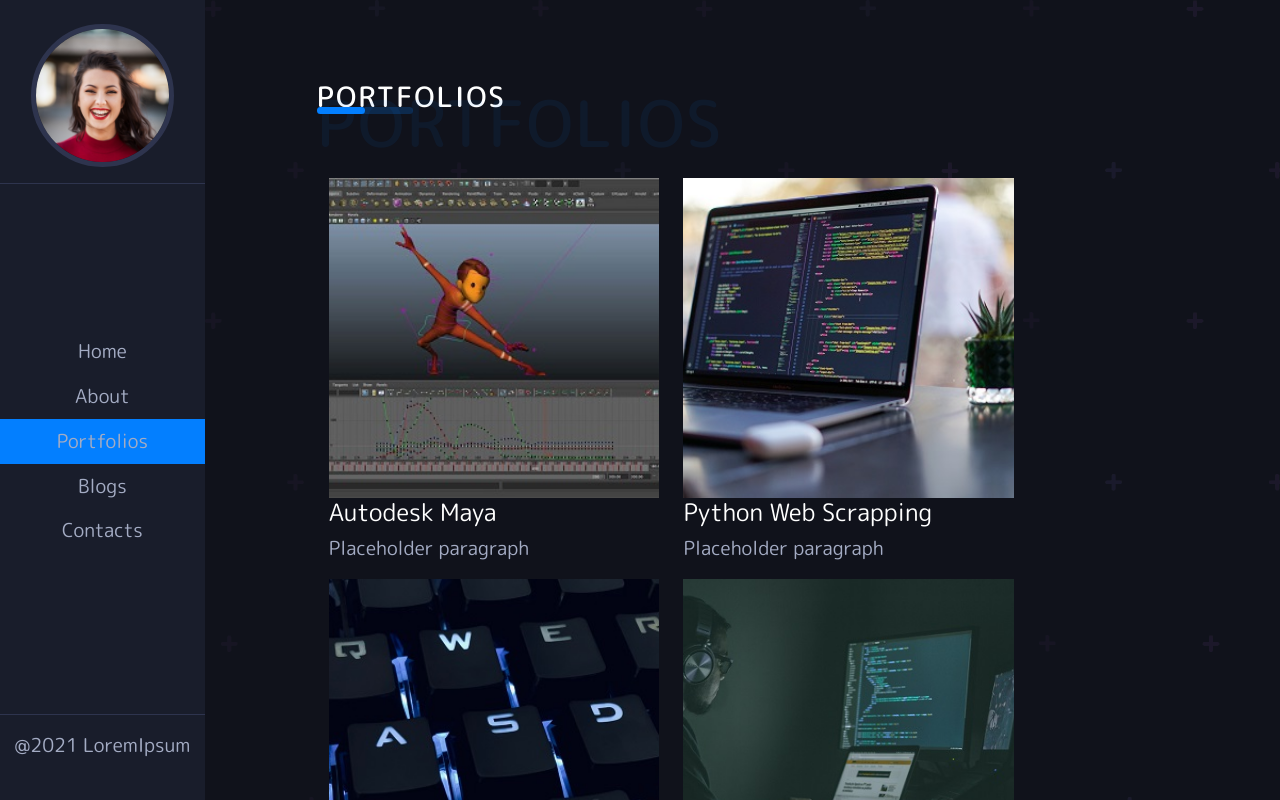
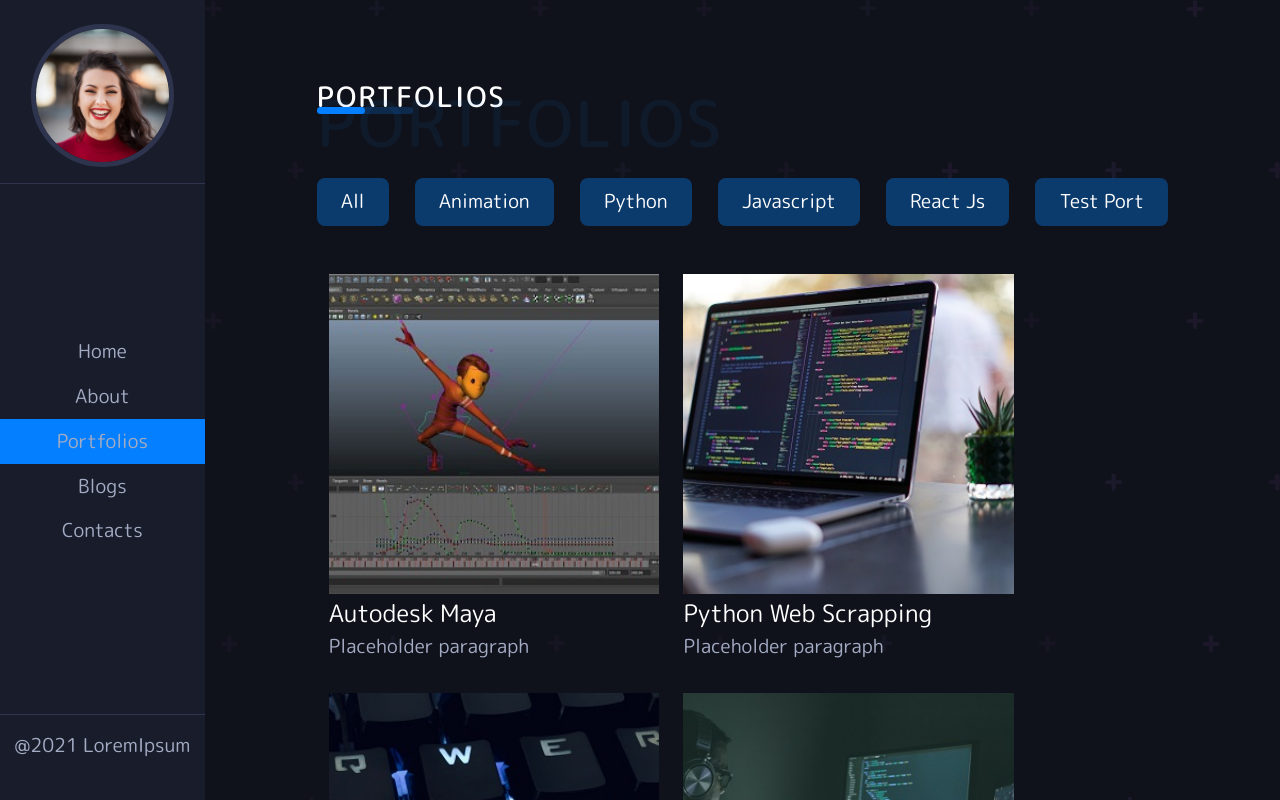
Before and after one commit to MBalayeva/portfolio, a React (Create React App) app: page /portfolios in a window 1280 px wide. Shown: the top 800 px of the page. Built offline with nearby package versions, Linux system fonts and the light colour scheme.

Commit message:
final touches to portfolio page

```diff
--- a/src/components/Categories.js
+++ b/src/components/Categories.js
@@ -1,9 +1,15 @@
 import React from 'react'
 
-function Categories() {
+function Categories({filter, categories}) {
     return (
-        <div>
-
+        <div className='btns'>
+            {categories.map((cat, id) => {
+                return (
+                  <button className="portfolio-btn" onClick={()=>filter(cat)} key={id}>
+                    {cat}
+                  </button>
+                );
+            })}
         </div>
     )
 }
--- a/src/pages/PortfoliosPage.js
+++ b/src/pages/PortfoliosPage.js
@@ -5,8 +5,21 @@ import Categories from '../components/Categories';
 import portfolios from '../components/allportfolios';
 
 function PortfoliosPage() {
+  const allCategories = ['All', ...new Set(portfolios.map((item) => item.category))];
+
   const [menuItems, setMenuItems] = useState(portfolios);
-    const [categories, setCategories] = useState(null);
+  const [categories, setCategories] = useState(allCategories);
+
+  const filter = (category) => {
+    if(category === 'All') {
+      setMenuItems(portfolios);
+      return;
+    }
+    const filteredCategories = portfolios.filter(portfolio => {
+      return portfolio.category === category;
+    })
+    setMenuItems(filteredCategories);
+  }
 
   return (
     <div className="PortfoliosPage">
@@ -14,7 +27,7 @@ function PortfoliosPage() {
         <Title span="portfolios" title="portfolios" />
       </div>
       <div className="portfolios-data">
-          <Categories />
+        <Categories filter={filter} categories={categories }/>
         <div className="portfolios">
           <div className="container">
             <div className="row">
--- a/src/styles/_portfolios.scss
+++ b/src/styles/_portfolios.scss
@@ -4,6 +4,7 @@
 
 .portfolios {
     .portfolio {
+        margin-top: 2rem;
         .image-data {
             position: relative;
             img {
@@ -18,14 +19,21 @@
                 left: 15px;
                 height: calc(100% - 30px);
                 width: calc(100% - 30px);
-                background-color: red;
-                opacity: 0.9;
+                background-color: #037fff;
+                opacity: 0.8;
                 transform-origin: center;
                 transform: scale(0);
                 transition: all .3s ease-in-out;
             }
             &:hover::before {
                     transform: scale(1);
+            }
+            &:hover {
+                .hover-items {
+                    visibility: visible;
+                    transition: all .5s ease-in-out .3s;
+                    top: 50%;
+                }
             }
         }
         .hover-items {
@@ -34,26 +42,54 @@
             top: 70%;
             left: 50%;
             transform: translate(-50%, -50%);
-            background-color: slateblue;
             visibility: hidden;
             padding: 1rem 2rem;
-        }
-        &:hover {
-            .hover-items {
-                visibility: visible;
-                transition: all .5s ease-in-out .3s;
-                top: 50%;
+            display: flex;
+            a {
+                font-family: inherit;
+                text-decoration: none;
+                color: #fff;
+                margin: 0 10px;
+                &:hover {
+                    color: #e7dede;
+                }
             }
         }
         h5 {
+            margin: 5px 0;
             font-size: 1.5rem;
             font-weight: 400;
             color: #fff;
             transition: all .3s ease-in-out;
-            cursor: pointer;
-            &:hover {
-                color: #037fff;
-            }
+        }
+        p {
+            margin-bottom: 0;
         }
     }
 }
+
+.btns {
+    display: flex;
+    align-items: center;
+    flex-wrap: wrap;
+    margin-bottom: 1rem;
+    justify-content: space-between;
+    .portfolio-btn {
+        outline: none;
+        border: none;
+        border-radius: 8px;
+        font-family: inherit;
+        font-size: inherit;
+        color: white;
+        padding: 0.6rem 1.5rem;
+        background-color: #0381ff5b;
+        cursor: pointer;
+        transition: .3s all ease-in-out;
+        &:hover {
+            background-color: #037fff;
+        }
+        &:focus {
+            background-color: #037fff;
+        }
+    }
+}
```
Lines whose indentation alone changed are shown as unchanged.
